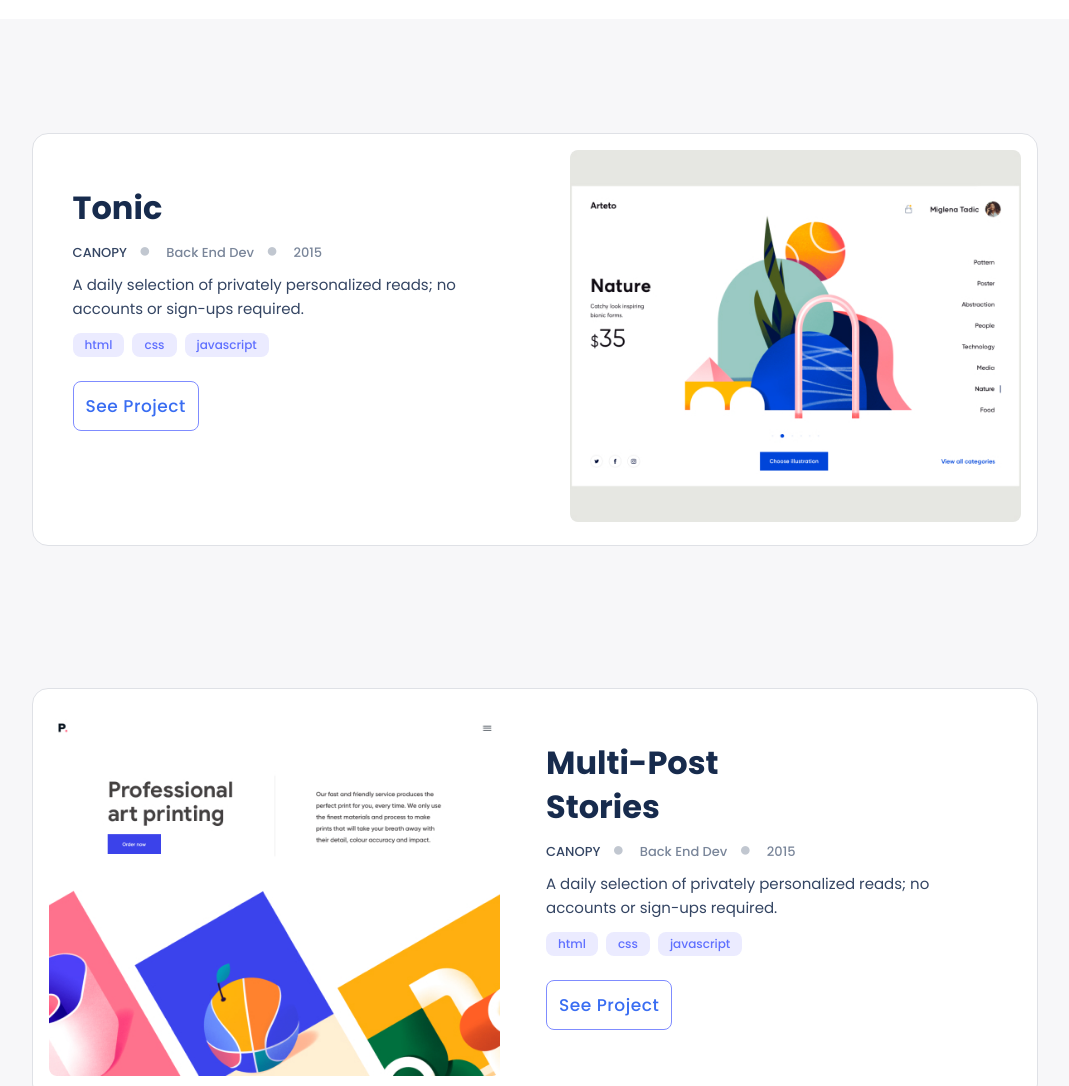
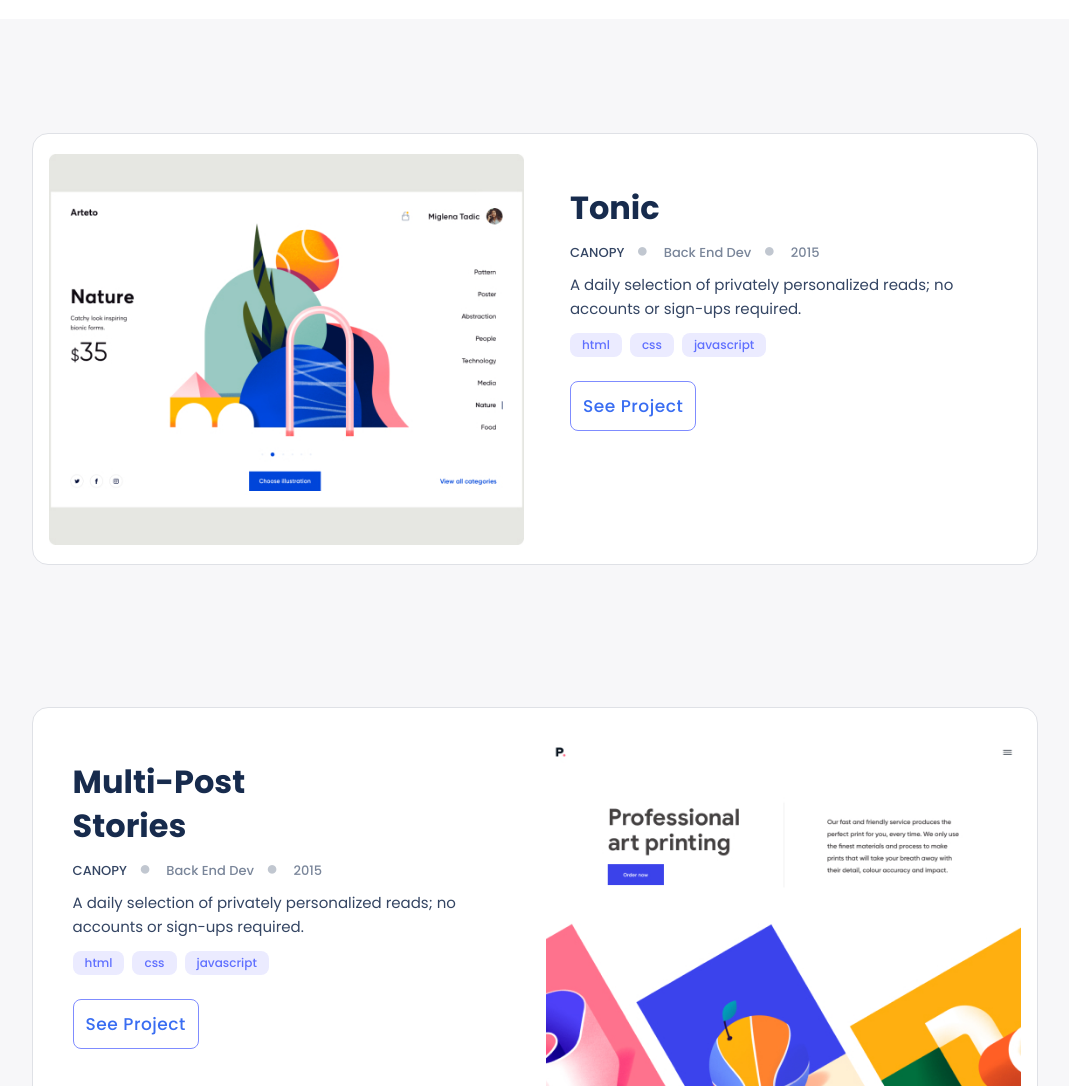
Before and after one commit to razvanso/rio, a website: page index.html in a window 1280 px wide. Shown: the part 940-2026 px from the top of the page, without its empty margins (105-1174 px from the left). Drawn offline with Linux system fonts and the light colour scheme.

Commit message:
Make project card parts equal

```diff
--- a/desktop.css
+++ b/desktop.css
@@ -36,22 +36,26 @@
 }
 
 .card-works {
-  display: flex;
-  flex-direction: row;
+  display: grid;
+  grid-template-columns: repeat(2, minmax(0, 1fr));
+  grid-template-areas: "image details";
   gap: 22px;
-  max-width: 76%;
+  width: 76%;
 }
 
-.card-works > * {
-  flex: 1;
-}
-
-.card-works:nth-last-of-type(even) {
-  flex-direction: row-reverse;
+.card-image {
+  grid-area: image;
+  height: 100%;
+  object-fit: contain;
 }
 
 .card-details {
+  grid-area: details;
   padding: 24px;
+}
+
+.card-works:nth-of-type(even) {
+  grid-template-areas: "details image";
 }
 /* #endregion PORTFOLIO */
 
```
